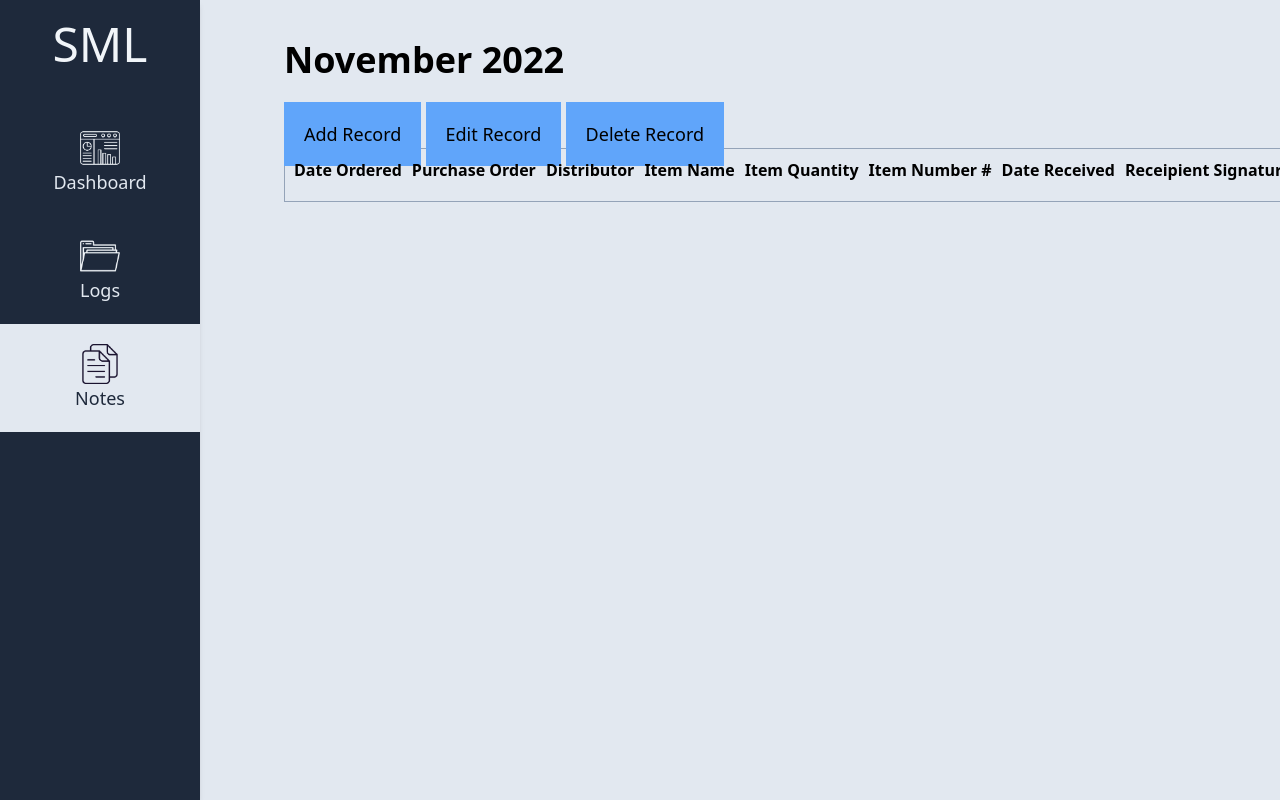
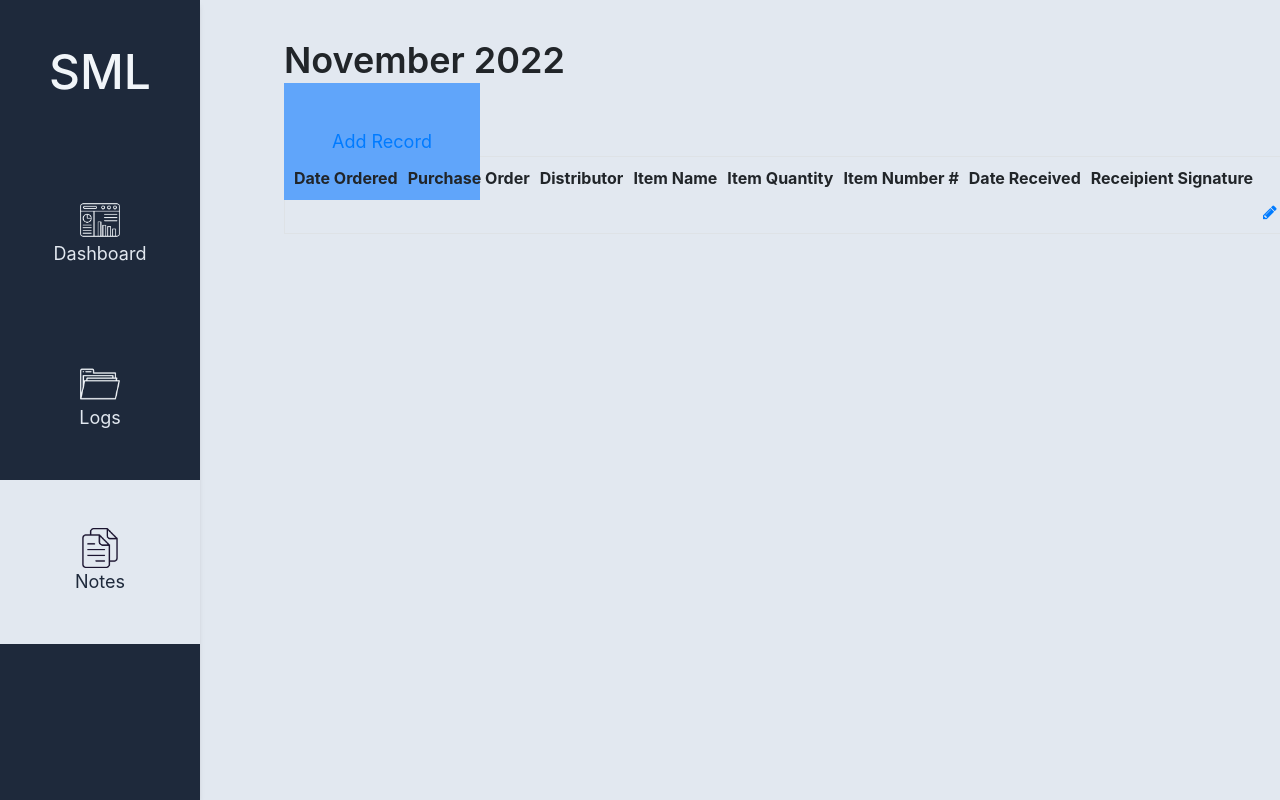
Before and after one commit to maratsumi/IM-Project-Proposal, a PHP site: page /indexLog.php in a window 1280 px wide. Run offline with PHP 8.4, Linux system fonts and the light colour scheme; tables that the repository leaves empty or names only in its code hold one stand-in row (values such as "Sample post"); data that the repository does not hold is empty; style sheets or scripts are compiled from the project's sources.

Commit message:
Update indexLog.php

```diff
--- a/indexLog.php
+++ b/indexLog.php
@@ -5,6 +5,8 @@
     <meta http-equiv="X-UA-Compatible" content="IE=edge" />
     <meta name="viewport" content="width=device-width, initial-scale=1.0" />
     <link rel="stylesheet" href="./components/output.css" />
+    <link rel="stylesheet" href="https://stackpath.bootstrapcdn.com/bootstrap/4.5.2/css/bootstrap.min.css">
+    <link rel="stylesheet" href="https://maxcdn.bootstrapcdn.com/font-awesome/4.7.0/css/font-awesome.min.css">
     <title>Logs</title>
   </head>
   <body class="bg-slate-200">
@@ -23,8 +25,6 @@
         </div>
         <div class="ml-60">
           <a href="createLog.php" class="text-lg bg-blue-400 p-5 text-center">Add Record</a>
-          <a href="createLog.php" class="text-lg bg-blue-400 p-5 text-center">Edit Record</a>
-          <a href="createLog.php" class="text-lg bg-blue-400 p-5 text-center">Delete Record</a>
             <?php
 
             require_once "config.php";
@@ -56,6 +56,9 @@
                         echo "<td>" . $row['itemNumber'] . "</td>";
                         echo "<td>" . $row['dateReceived'] . "</td>";
                         echo "<td>" . $row['receipientSignature'] . "</td>";
+                        echo "<td>";
+                          echo '<a href="update.php?id='. $row['id'] .'" class="mr-3" title="Update Record" data-toggle="tooltip"><span class="fa fa-pencil"></span></a>';
+                          echo '<a href="delete.php?id='. $row['id'] .'" title="Delete Record" data-toggle="tooltip"><span class="fa fa-trash"></span></a>';
                         echo "</td>";
                       echo "</tr>";
                     }
```
